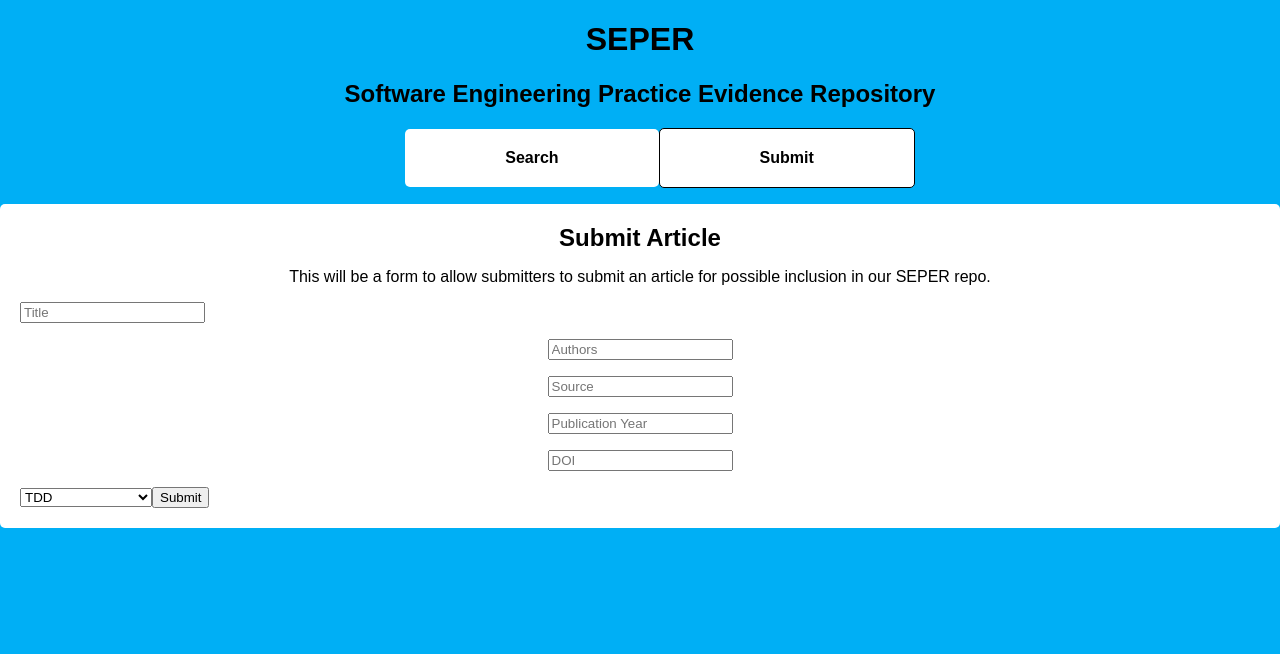
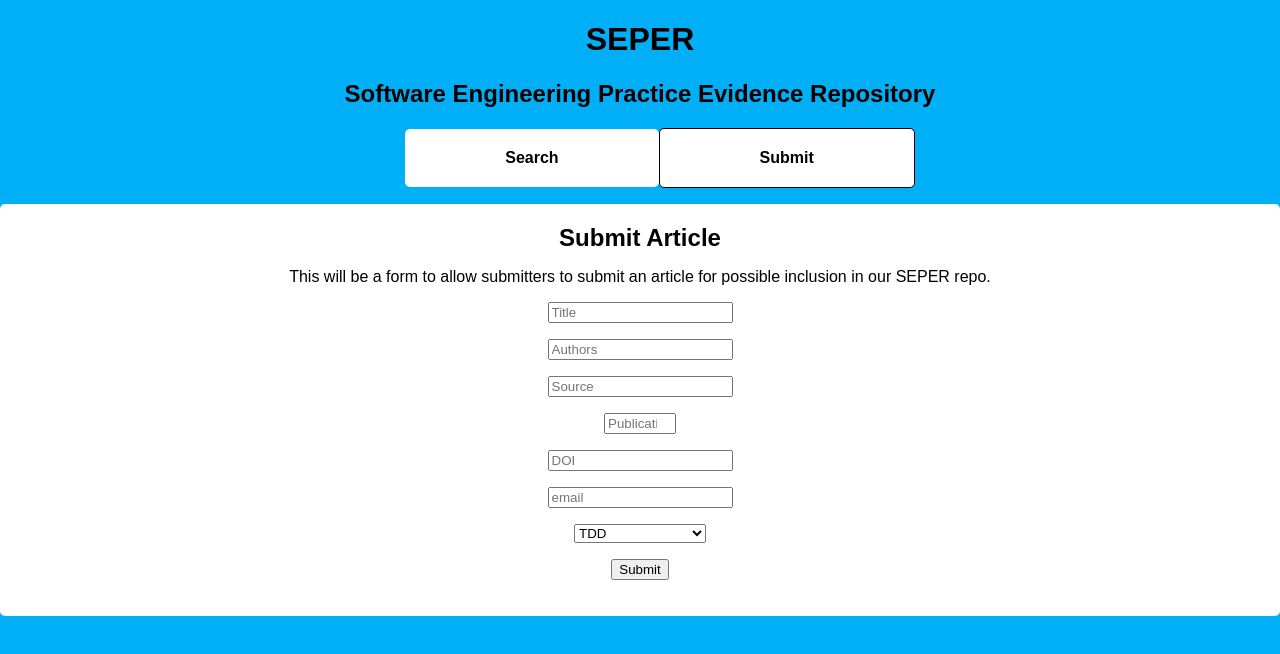
Before and after one commit to S8enson/SEPER, a React (Create React App) app in the folder client/: page /SubmitArticle in a window 1280 px wide. Shown: the top 654 px of the page. Built offline with nearby package versions, Linux system fonts and the light colour scheme.

Commit message:
started TDD of submission functionality

```diff
--- a/client/src/components/SubmissionForm.js
+++ b/client/src/components/SubmissionForm.js
@@ -4,7 +4,7 @@ import { Link } from 'react-router-dom';
 import axios from 'axios';
 
 const SubmissionForm = ({ onSubmit }) => {
-  // constructor(onSubmit) {
+  // constructor() {
   //   super();
   //   this.state = {
   //     title: '',
@@ -15,37 +15,47 @@ const SubmissionForm = ({ onSubmit }) => {
   //     sepractice:''
   //   };
   // }
+  const [title, setTitle] = useState('');
+  const [authors, setAuthors] = useState('');
+  const [source, setSource] = useState('');
+  const [pubyear, setPubyear] = useState('');
+  const [doi, setDoi] = useState('');
+  const [practice, setPractice] = useState('');
+  const [email, setEmail] = useState('');
+  const state = '1';
+  //state=> 1:awaiting moderation, 2:awaiting analysis, 3:approved&analysed
 
-  const [values, setValues] = useState({});
 
-  function handleInputChange(event) {
-    const { name, value } = event.target;
-    setValues({
-      ...value,
-      [name]: value
-    });
-  }
+
+  // const [values, setValues] = useState({});
+
+  // function handleInputChange(event) {
+  //   const { name, value } = event.target;
+  //   setValues({
+  //     ...value,
+  //     [name]: value
+  //   });
+  // }
 
   function handleSubmit(event) {
     event.preventDefault();
     // onSubmit(values);
+    // console.log(values);
     axios
-    .post('/submit', values)
+    .post('/api/v1/submit', data)
     .then(res => {
-      this.setState({
-        title: '',
-        authors:'',
-        source:'',
-        pubyear:'',
-        doi:'',
-        sepractice:''
-      })
+setTitle('');
+setAuthors('');
+setSource('');
+setPubyear('');
+setDoi('');
+setEmail('');
       this.props.history.push('/');
     })
     .catch(err => {
       console.log("Error in SubmissionForm!");
     })
-    onSubmit(values);
+    //onSubmit(values);
   }
   // onChange = e => {
   //   this.setState({ [e.target.name]: e.target.value });
@@ -54,14 +64,15 @@ const SubmissionForm = ({ onSubmit }) => {
   // onSubmit = e => {
   //   // e.preventDefault();
 
-  //   // const data = {
-  //   //   title: this.state.title,
-  //   //   authors: this.state.authors,
-  //   //   source: this.state.source,
-  //   //   pubyear: this.state.pubyear,
-  //   //   doi: this.state.doi,
-  //   //   sepractice: this.state.sepractice
-  //   // };
+    const data = {
+      title,
+      authors,
+      source,
+      pubyear,
+      doi,
+      practice,
+      state
+    };
 
   //   axios
   //     .post('/submit', values)
@@ -86,42 +97,62 @@ const SubmissionForm = ({ onSubmit }) => {
 
       <form noValidate onSubmit={handleSubmit}>
 
-      <input
+    <p><input
       type='text'
                     placeholder='Title'
                     name='title'
                     className='form-control'
-                    onChange={handleInputChange}
-                    />
+                    onChange={(e) => setTitle(e.target.value)}
+                    value={title}
+                    required
+                    /></p>
       <p><input       type='text'
                     placeholder='Authors'
                     name='authors'
                     className='form-control'
-                    onChange={handleInputChange}  /></p>
+                    onChange={(e) => setAuthors(e.target.value)}
+                    value={authors}
+                    required
+                    /></p>
       <p><input       type='text'
                     placeholder='Source'
                     name='source'
                     className='form-control'
-                    onChange={handleInputChange}  /></p>
+                    onChange={(e) => setSource(e.target.value)}
+                    value={source}
+                    required
+                    /></p>
       <p><input       type='number'
                     placeholder='Publication Year'
                     name='pubyear'
                     className='form-control'
-                    onChange={handleInputChange}  /></p>
+                    onChange={(e) => setPubyear(e.target.value)}
+                    value={pubyear}
+                    min='1900'
+                    max={new Date().getFullYear()}
+                    required
+                    /></p>
       <p><input       type='text'
                     placeholder='DOI'
                     name='doi'
                     className='form-control'
-                    onChange={handleInputChange}  /></p>
-
-      <select       type='text'
+                    onChange={(e) => setDoi(e.target.value)}
+                    value={doi}/></p>
+      <p><input       type='text'
+                    placeholder='email'
+                    name='email'
+                    className='form-control'
+                    onChange={(e) => setEmail(e.target.value)}
+                    value={email}/></p>
+     <p><select       type='text'
                     placeholder='Select SE practice...'
-                    onChange={handleInputChange} >
+                    onChange={(e) => setPractice(e.target.value)}
+                    value={practice}>
         <option value="TDD">TDD</option>
         <option value="Mob Programming">Mob Programming</option>
-      </select>
+      </select></p>
 
-      <input type="submit" />
+      <p><input type="submit" /></p>
     </form>
   );
 
```
